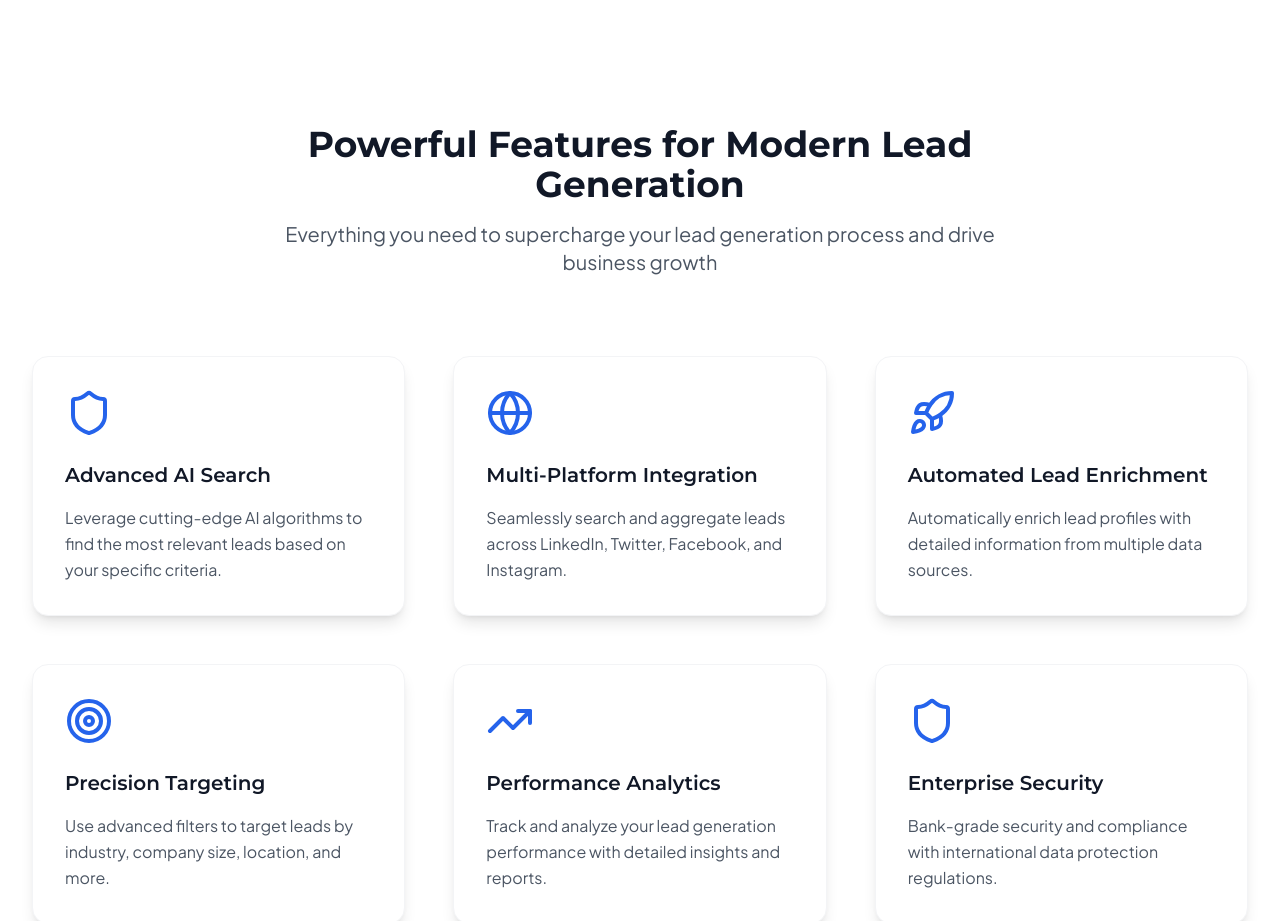
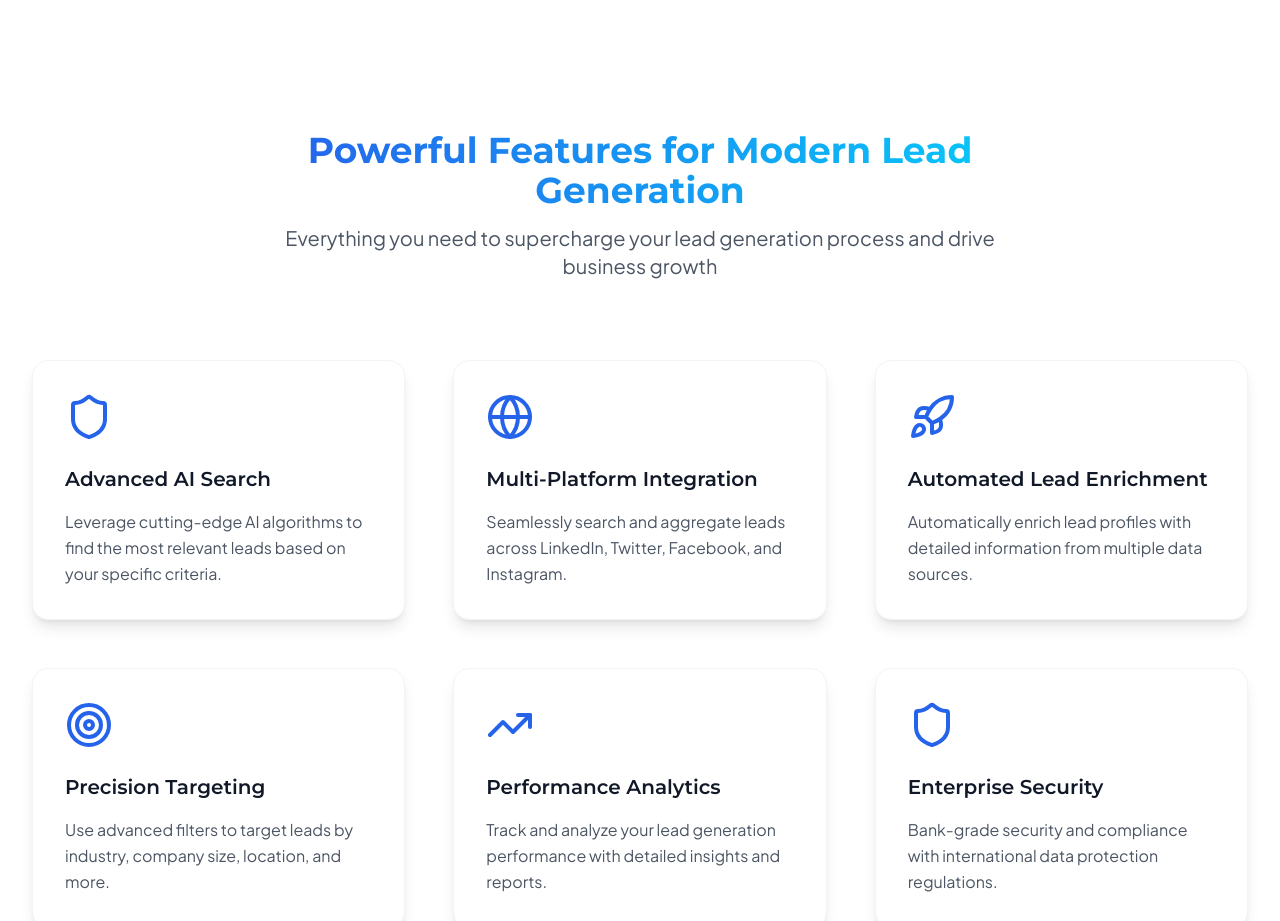
Before and after one commit to WEBXELA/wx-lexp, a React (Vite) app: page / in a window 1280 px wide. Shown: the part 920-1841 px from the top of the page. Built offline with nearby package versions, Linux system fonts and the light colour scheme.

Commit message:
update to landing page

```diff
--- a/src/pages/Landing.tsx
+++ b/src/pages/Landing.tsx
@@ -2,6 +2,7 @@ import React, { useEffect } from 'react';
 import { useNavigate } from 'react-router-dom';
 import { motion, useAnimation } from 'framer-motion';
 import { Search, Shield, Zap, Globe, Users, BarChart3, ArrowRight, CheckCircle, Target, Rocket, Award, MessageSquare, Star, TrendingUp } from 'lucide-react';
+import GradientText from '../components/GradientText';
 
 const fadeInUp = {
   initial: { opacity: 0, y: 20 },
@@ -130,9 +131,15 @@ export default function Landing() {
             viewport={{ once: true }}
             className="text-center max-w-3xl mx-auto"
           >
-            <h2 className="text-4xl font-bold text-gray-900 mb-4">
-              Powerful Features for Modern Lead Generation
-            </h2>
+            <GradientText
+              colors={['#2563EB', '#07C8F9', '#12A2F4', '#2563EB']}
+              animationSpeed={8}
+            >
+              <h2 className="text-4xl font-bold mb-2">
+                Powerful Features for Modern Lead Generation
+              </h2>
+            </GradientText>
+
             <p className="text-xl text-gray-600">
               Everything you need to supercharge your lead generation process and drive business growth
             </p>
```
